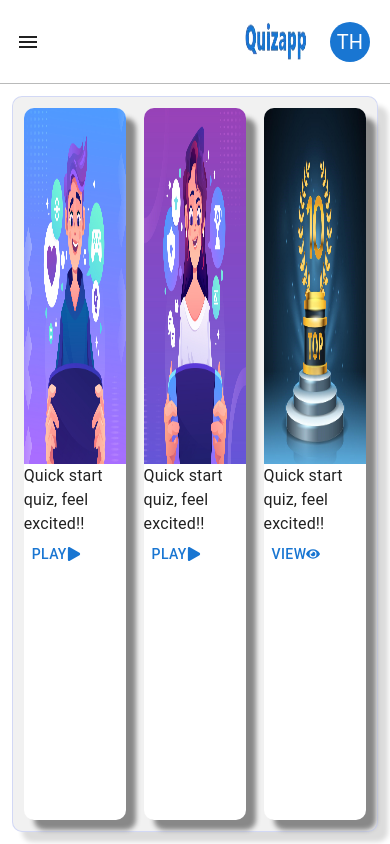
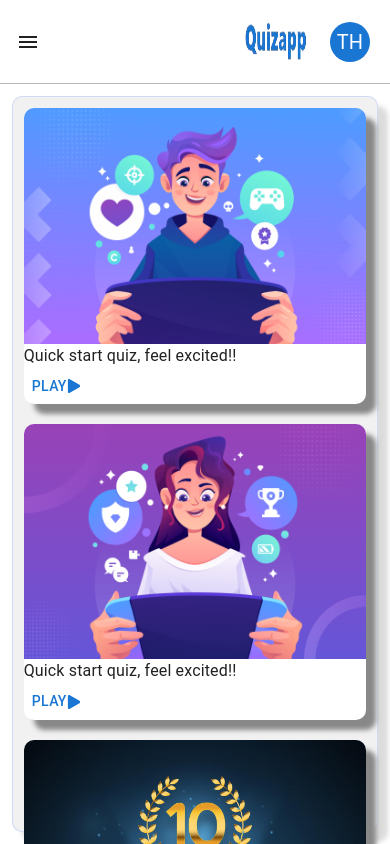
Before and after one commit to marveldc08/quiz-app, a Next.js app: page /dashboard in a window 390 px wide. Shown: the top 844 px of the page. Built offline with nearby package versions, Linux system fonts and the light colour scheme.

Commit message:
Added responsive styling to dashboard

```diff
--- a/pages/dashboard.tsx
+++ b/pages/dashboard.tsx
@@ -1,6 +1,6 @@
 import { Style } from '@mui/icons-material';
 import { Button, Typography } from '@mui/material';
-import { Head, Main } from 'next/document'
+import Head from 'next/head'
 import React from 'react'
 import { FaPlay, FaEye } from "react-icons/fa";
 import Header from '../components/Header'
@@ -9,10 +9,26 @@ import styles from '../styles/dashboard.module.css'
 
 
 function dashBoard() {
+  // if (auth2.isSignedIn.get()) {
+  //   var profile = auth2.currentUser.get().getBasicProfile();
+  //   console.log("ID: " + profile.getId());
+  //   console.log("Full Name: " + profile.getName());
+  //   console.log("Given Name: " + profile.getGivenName());
+  //   console.log("Family Name: " + profile.getFamilyName());
+  //   console.log("Image URL: " + profile.getImageUrl());
+  //   console.log("Email: " + profile.getEmail());
+  // }
   return (
     <div>
+      <Head>
+        <title>Dashboard</title>
+        <meta name="description" content="the dashboard page" />
+        {/* <meta name="viewport" content="width=device-width"></meta> */}
+
+        <link rel="icon" href="/favicon.ico" />
+      </Head>
       <main className={styles.container}>
-        <Header userName='Tomm Holland'/>
+        <Header userName="Tomm Holland" />
         <div className={styles.content}>
           <div className={styles.instant}>
             <div className={styles.wrapper}>
@@ -45,7 +61,9 @@ function dashBoard() {
               </div>
               <div className={styles.description}>
                 <p>Quick start quiz, feel excited!!</p>
-                <Button>View <FaEye /> </Button>
+                <Button>
+                  View <FaEye />{" "}
+                </Button>
               </div>
             </div>
           </div>
--- a/styles/dashboard.module.css
+++ b/styles/dashboard.module.css
@@ -59,3 +59,15 @@
     border-bottom-right-radius: 10px;
      border-bottom-left-radius: 10px;
 }
+
+/* small mobile :320px. */
+@media (max-width: 767px) {
+    .instant{
+        flex-direction: column;
+    }
+    .wrapper{
+     width: 100%;
+     margin-bottom: 20px;
+}
+
+}
```
